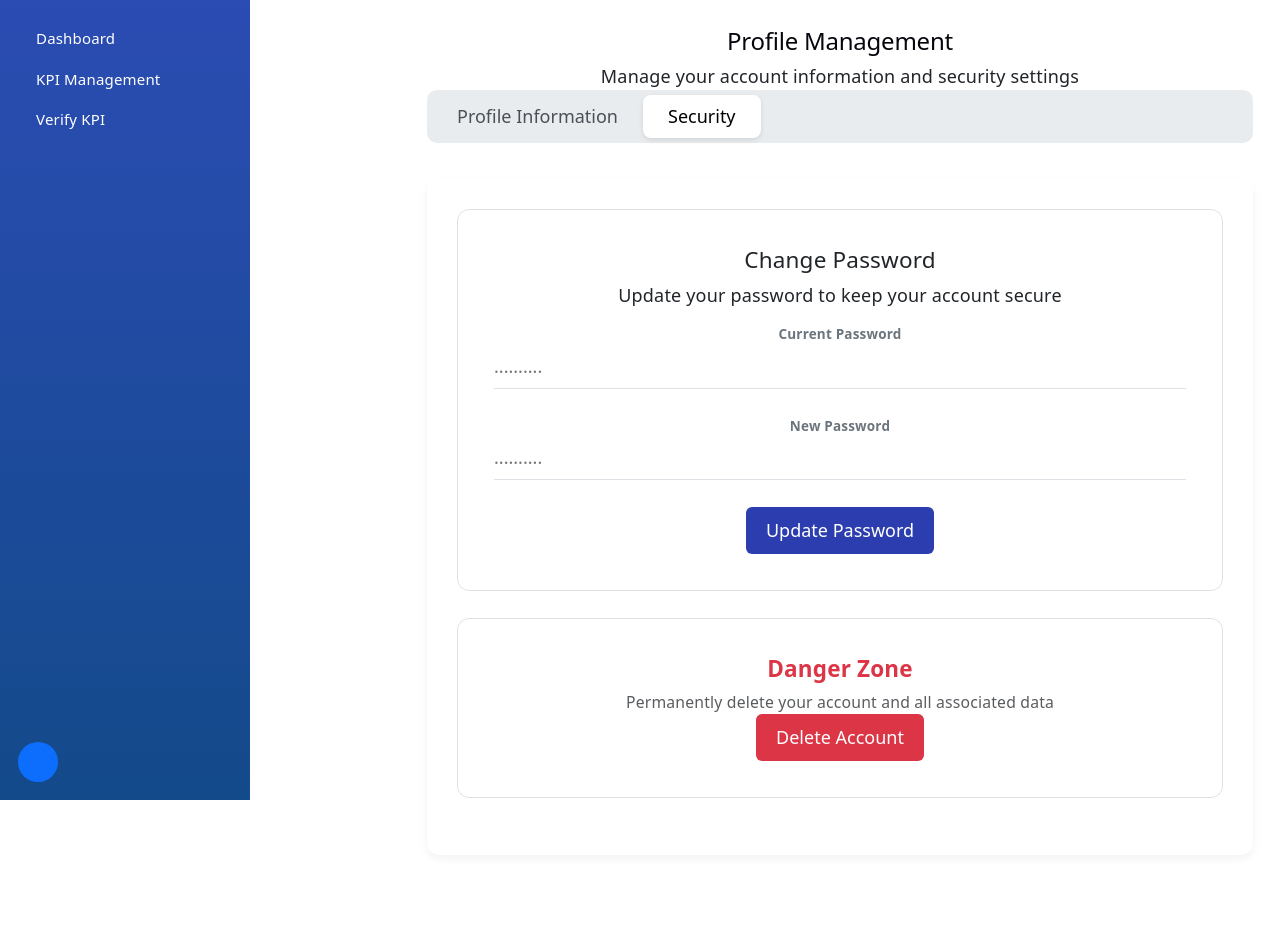
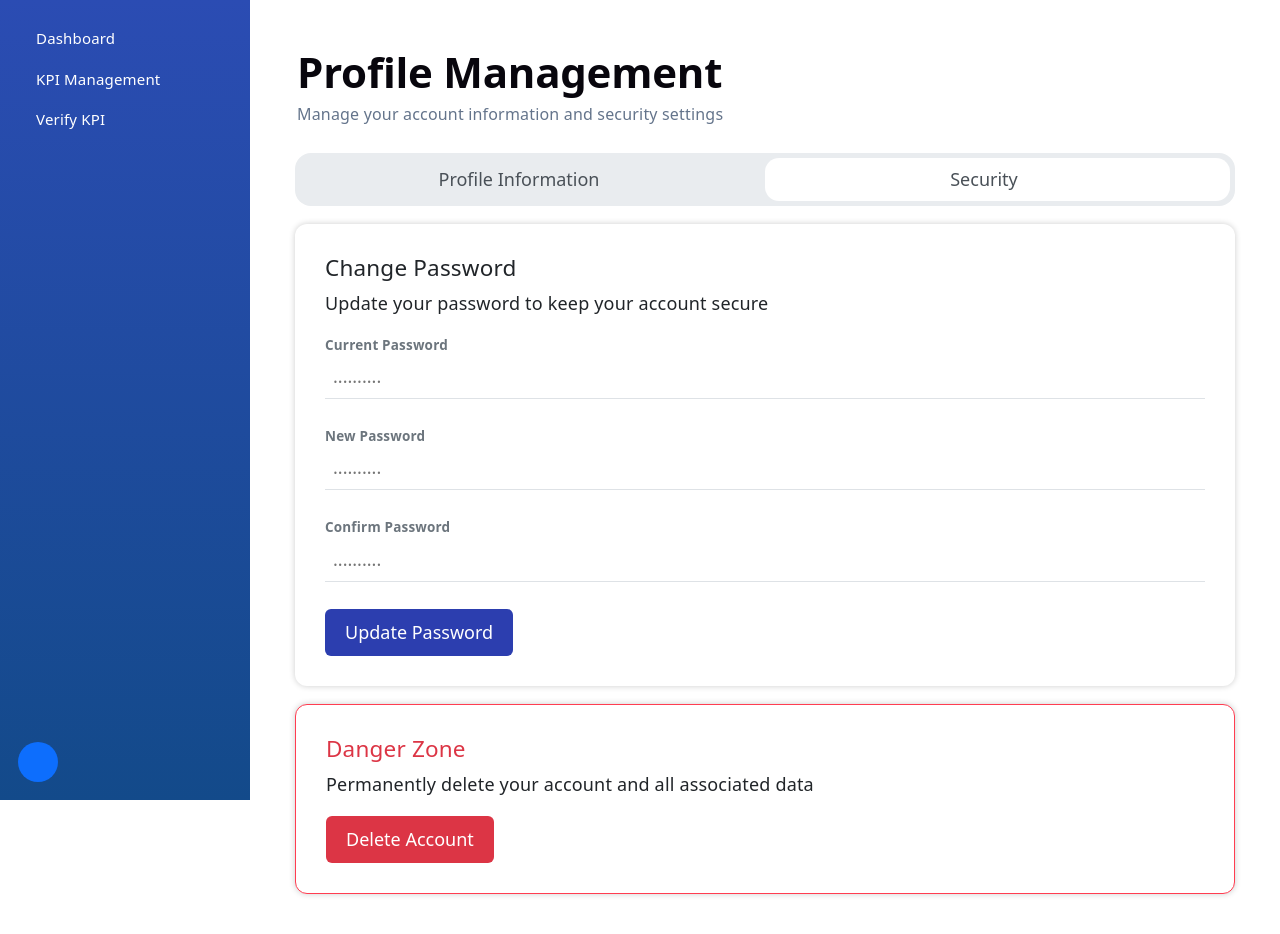
Before and after one commit to ccyenoc/achievepro_frontend, a React (Vite) app: page /profile in a window 1280 px wide. Both pictures are taken after a click on the button "Security". Shown: the top 934 px of the page. Before the commit the page ends 882 px from the top, so only its background shows below. Built offline with nearby package versions, Linux system fonts and the light colour scheme; no server answers.

Commit message:
- Link profile at sidebar to profile page - Fix profile page design

```diff
--- a/src/components/manager_sidebar.jsx
+++ b/src/components/manager_sidebar.jsx
@@ -31,7 +31,7 @@ function ManagerSidebar(){
 
             <ul
                 className="nav flex-column mb-auto text-start list-unstyled"
-          style = {{fontSize: "15px"}}>
+                style={{ fontSize: "15px" }}>
                 <li className="nav-item">
                     <NavLink to="/" className={({ isActive }) =>
                         "nav-link text-white " + (isActive ? "active-link" : "")
@@ -51,12 +51,12 @@ function ManagerSidebar(){
                 </li>
             </ul>
 
-        <div className="mt-auto d-flex align-items-center">
+            <a href="/profile" className="mt-auto d-flex align-items-center">
                 <div className="rounded-circle bg-primary d-flex justify-content-center align-items-center me-2"
                     style={{ width: "40px", height: "40px" }} >
                     {user ? user.name.charAt(0) : ""}
                 </div>
-        </div>
+            </a>
 
         </div>
     )
--- a/src/components/page_title.jsx
+++ b/src/components/page_title.jsx
@@ -13,7 +13,7 @@ function PageTitle({ title, subtitle }) {
 
       <h3
         style={{
-          fontSize: "13px",
+          fontSize: "16px",
           color: "#64748b",
         }}
       >
--- a/src/index.css
+++ b/src/index.css
@@ -81,7 +81,7 @@ h1 {
   }
 }
 h2 {
-  font-size: 24px;
+  font-size: 42px;
   line-height: 118%;
   letter-spacing: -0.24px;
   margin: 0 0 8px;
--- a/src/pages/ProfilePage.css
+++ b/src/pages/ProfilePage.css
@@ -1,59 +1,11 @@
-.sidebar-layout {
-    display: flex;
-    min-height: 100vh;
-}
-
-.sidebar {
-    min-height: 100vh;
-    background: #2c3e9a;
-    background-color: #f8f9fa;
-    color: white;
-    padding: 30px;
-    display: flex;
-    flex-direction: column;
-    font-family: 'Segoe UI', Tahoma, Geneva, Verdana, sans-serif;
-}
-
-.sidebar > div:first-child {
-    width: 250px;
-    background-color: #2c3eaf;
-    color: white;
-    padding: 2rem 1.5rem;
-    display: flex;
-    flex-direction: column;
-}
-
-.sidebar .mb-2 {
-    cursor: pointer;
-    padding: 10px;
-    border-radius: 5px;
-    transition: 0.2s;
-}
-
-.sidebar .mb-2:hover {
-    background: rgba(255, 255, 255, 0.1);
-}
-
-.profile-pic {
-    width: 45px;
-    height: 45px;
-    background: #4e73df;
-    border-radius: 50%;
-    display: flex;
-    align-items: center;
-    justify-content: center;
-    font-weight: bold;
-    margin-top: auto;
-}
-
-.full-name-bold { font-weight: 600; margin: 0; font-size: 0.9rem; }
-.role-small { font-size: 0.75rem; opacity: 0.7; margin: 0; }
-
 .content-wrapper {
     background: white;
     padding: 30px;
     border-radius: 12px;
-    box-shadow: 0 4px 10px rgba(0,0,0,0.05);
+    box-shadow: 0 0 6px rgba(0, 0, 0, 0.2);
+    margin-right: 1rem;
+    margin-left: 1rem;
+    margin-bottom: 1rem;
 }
 
 label {
@@ -62,20 +14,22 @@ label {
     color: #6c757d;
     display: block;
     margin-top: 15px;
+    text-align: left;
 }
 
 .input-full-name, .input-email, .form-select, .form-control {
-    border: none !important;
-    border-bottom: 1px solid #ddd !important;
-    border-radius: 0 !important;
-    padding: 8px 0 !important;
+    outline: none;
+    border: none;
+    border-bottom: 1px solid #ddd;
+    border-radius: 0 ;
+    padding: 8px 0 ;
     width: 100%;
     background: transparent;
 }
 
-.input-full-name:focus, .form-select:focus {
+.input-full-name:focus, .form-select:focus, .input-email:focus, .form-control:focus {
     outline: none;
-    border-bottom: 1px solid #2c3e9a !important;
+    border-bottom: 2px solid #2c3e9a;
     box-shadow: none;
 }
 
@@ -97,6 +51,7 @@ label {
     border-radius: 6px;
     margin-top: 20px;
     font-weight: 600;
+    display: flex;
 }
 
 .header {
@@ -112,41 +67,61 @@ label {
 }
 
 .tab-pill-navigation {
+    padding: 5px;
+    margin-bottom: 2rem;
+    position: relative;
+    border-radius: 16px;
+    background: #e9ecef;
+}
+
+.tab-pill-navigation-buttons {
     display: inline-flex;
-    background: #e9ecef;
-    padding: 5px;
-    border-radius: 10px;
-    margin-bottom: 2rem;
+    width: 100%;
 }
 
 .tab-btn {
     border: none;
     background: transparent;
     padding: 8px 25px;
-    border-radius: 8px;
     color: #495057;
+    translate: 0%;
     transition: 0.3s;
 }
 
-.tab-btn.active {
-    background: white;
-    box-shadow: 0 2px 5px rgba(0,0,0,0.1);
-    color: #000;
+.button-slider {
+    align-self: center;
+    border-radius: 14px;
+    position: absolute;
+    width: calc(50% - 5px);
+    height: calc(100% - 10px);
+    background: #ffffff;
+    transition: 0.3s;
+    z-index: 0;
 }
 
-.first-card, .danger-zone-card {
-    background: white;
-    border: 1px solid #dee2e6;
-    border-radius: 12px;
-    padding: 2rem;
-    margin-bottom: 1.5rem;
+.profileActive {
+    translate: 0%;
+}
+
+.securityActive {
+    translate: 100%;
+}
+
+.tab-header {
+    margin-bottom: 1rem;
+    text-align: left;
+}
+
+input {
+    background: transparent;
+    color: black;
 }
 
 .input-underline {
     width: 100%;
     border: none;
     border-bottom: 1px solid #dee2e6;
-    padding: 8px 0;
+    padding: 8px;
     margin-bottom: 1.5rem;
     outline: none;
     display: block;
@@ -163,6 +138,7 @@ label {
     padding: 10px 20px;
     border-radius: 6px;
     font-weight: 500;
+    display: flex;
 }
 
 .btn-danger {
@@ -172,9 +148,11 @@ label {
     padding: 10px 20px;
     border-radius: 6px;
     font-weight: 500;
+    display: flex;
 }
 
 .danger-zone {
-    color: #dc3545;
-    font-weight: 700;
+    border-color: #ff3d51;
+    border-width: 1px;
+    border-style: solid;
 }
--- a/src/pages/ProfilePage.jsx
+++ b/src/pages/ProfilePage.jsx
@@ -1,5 +1,6 @@
 import React, { useState } from 'react';
 import './ProfilePage.css';
+import PageTitle from '../components/page_title';
 
 const ProfilePage = () => {
     const [fullName, setFullName] = useState('John Manager');
@@ -17,38 +18,38 @@ const ProfilePage = () => {
         .toUpperCase();
 
     return (
-        <div
-          className="d-flex flex-column"
-          style={{
-            marginLeft: "150px",
-          }}>
+        <div className="d-flex flex-column">
 
-            <h2 className="profile-header">Profile Management</h2>
-            <p className="profile-subheader">Manage your account information and security settings</p>
+            <PageTitle
+                title="Profile Management"
+                subtitle="Manage your account information and security settings" />
 
-            <div className="tab-pill-navigation">
+            <div className="mx-3 mb-3 tab-pill-navigation">
+                <div className={`button-slider ${activeTab === 'profile' ? 'profileActive' : activeTab === 'security' ? 'securityActive' : ''}`} />
+                <div className="row tab-pill-navigation-buttons">
                     <button
-                    className={`tab-btn ${activeTab === 'profile' ? 'active' : ''}`}
+                        className={`col tab-btn ${activeTab === 'profile' ? 'active' : ''}`}
                         onClick={() => setActiveTab('profile')}
                     >
                         Profile Information
                     </button>
                     <button
-                    className={`tab-btn ${activeTab === 'security' ? 'active' : ''}`}
+                        className={`col tab-btn ${activeTab === 'security' ? 'active' : ''}`}
                         onClick={() => setActiveTab('security')}
                     >
                         Security
                     </button>
                 </div>
+            </div>
 
             {activeTab === 'profile' && (
                 <div className="content-wrapper">
-                    <div className="profile-header">
-                        <h5 className="profile-title">Personal Information</h5>
-                        <p className="profile-subtitle">View and update your personal details</p>
+                    <div className="tab-header">
+                        <h5 className="tab-title">Personal Information</h5>
+                        <p className="tab-subtitle">View and update your personal details</p>
                     </div>
 
-                    <div className="content-wrapper">
+                    <div>
                         <div className="full-name">
                             <label className="full-name-label">Full Name</label>
                             <i className="bi bi-person me-2 text-muted"></i>
@@ -114,12 +115,12 @@ const ProfilePage = () => {
                 </div>
             )}
             {activeTab === 'security' && (
+                <div>
                     <div className="content-wrapper">
-                    <div className="security-views">
-                        <div className="first-card">
-                            <h5 className="change-pw">Change Password</h5>
-                            <p className="update-pw">Update your password to keep your account secure</p>
-
+                        <div className="tab-header">
+                            <h5 className="tab-title">Change Password</h5>
+                            <p className="tab-subtitle">Update your password to keep your account secure</p>
+                        </div>
                         <div className="first-input">
                             <label className="current-pw">Current Password</label>
                             <input type="password" underline className="input-underline" placeholder=".........." />
@@ -128,14 +129,18 @@ const ProfilePage = () => {
                             <label className="new-pw">New Password</label>
                             <input type="password" underline className="input-underline" placeholder=".........." />
                         </div>
+                        <div className="second-input">
+                            <label className="confirm-pw">Confirm Password</label>
+                            <input type="password" underline className="input-underline" placeholder=".........." />
+                        </div>
                         <button className="btn-update-pw">Update Password</button>
                     </div>
-
-                        <div className="danger-zone-card">
-                            <h5 className="danger-zone">Danger Zone</h5>
-                            <p className="text-muted small">Permanently delete your account and all associated data</p>
+                    <div className='content-wrapper danger-zone'>
+                        <div className="tab-header">
+                            <h5 className="tab-title text-danger">Danger Zone</h5>
+                            <p className="tab-subtitle">Permanently delete your account and all associated data</p>
+                        </div>
                         <button className="btn-danger"><i className="bi bi-trash me-2"></i>Delete Account</button>
-                        </div>
                     </div>
                 </div>
             )}
--- a/src/pages/kpi-management.jsx
+++ b/src/pages/kpi-management.jsx
@@ -36,7 +36,7 @@ function KPIManagement(){
           subtitle="Create, Update and Manage key performance indicators" />
 
 
-        <button className="justy-content-center text-white border-0"
+        <button className="justify-content-center text-white border-0"
          style={{
             width :"120px",
             height: "40px",
```
Lines whose indentation alone changed are shown as unchanged.
